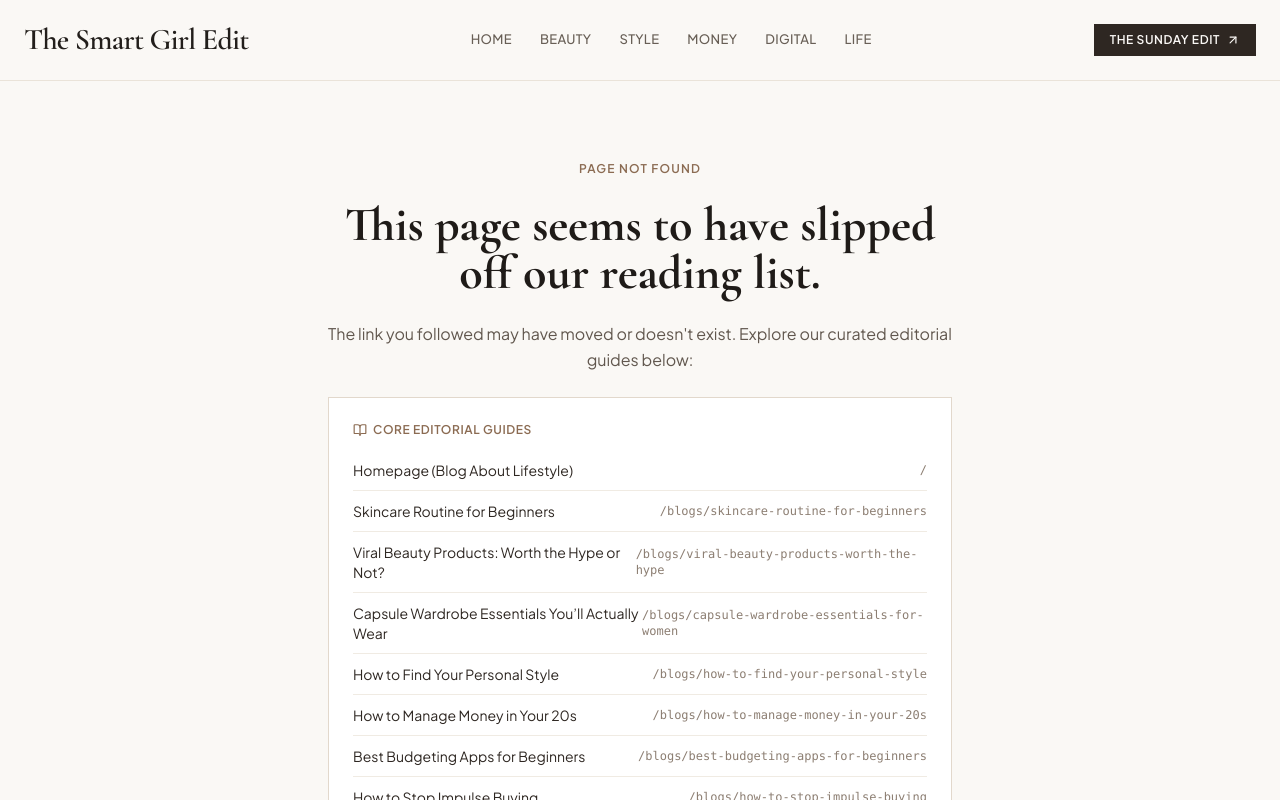
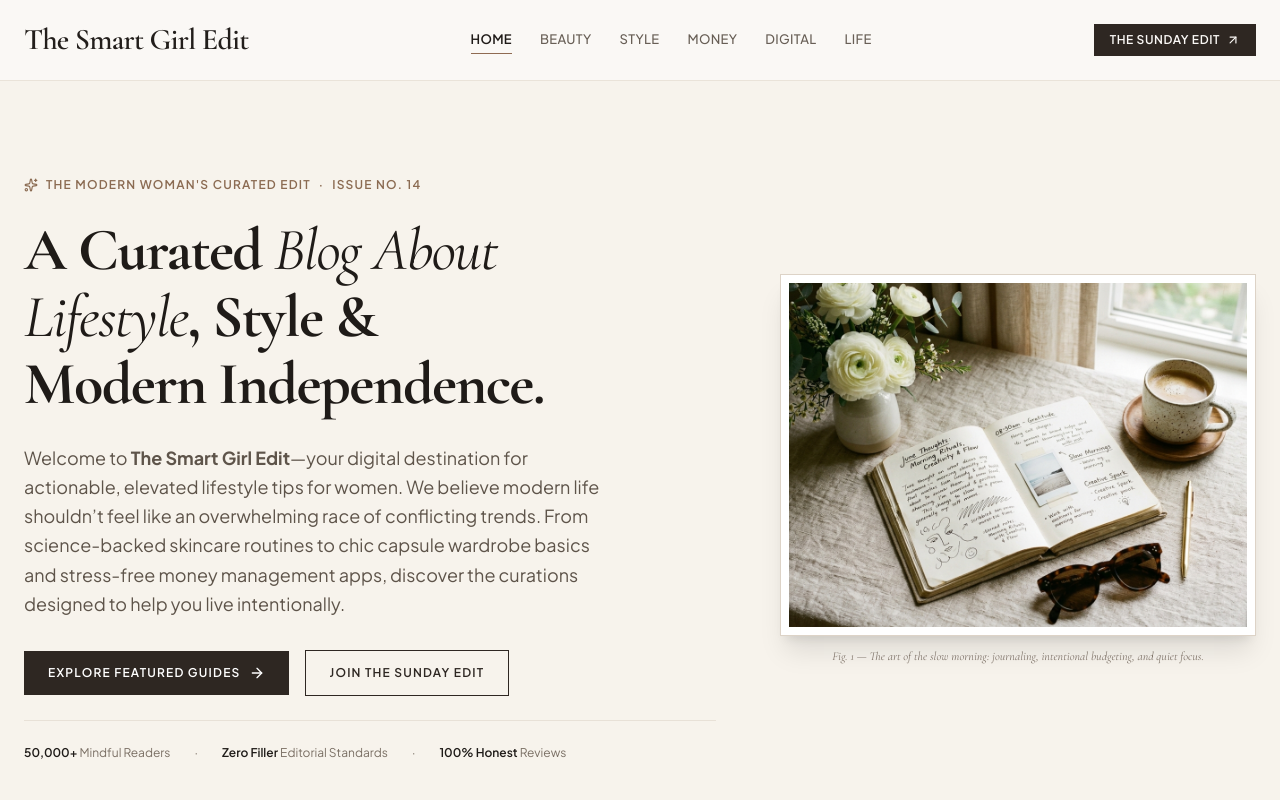
Before and after one commit to NAITRII/the-smart-girl-edit, a React (Vite) app: page /blog-about-lifestyle in a window 1280 px wide. Shown: the top 800 px of the page. Built offline with nearby package versions, Linux system fonts and the light colour scheme.

Commit message:
feat: migrate root URL to /blog-about-lifestyle
Updated application routing to standardize the primary URL path as /blog-about-lifestyle. Implemented automatic redirection from root, updated navigation components, and adjusted SEO canonical tags to improve search indexing.

```diff
--- a/index.html
+++ b/index.html
@@ -12,6 +12,8 @@
     <meta name="twitter:card" content="summary_large_image" />
     <meta name="twitter:title" content="Blog About Lifestyle: Daily Tips | The Smart Girl Edit" />
     <meta name="twitter:description" content="Discover a chic blog about lifestyle for women. Explore simple skincare routines, capsule wardrobes, and mindful money habits. Start reading our curated edit!" />
+    <meta property="og:url" content="https://thesmartgirledit.com/blog-about-lifestyle" />
+    <link rel="canonical" href="https://thesmartgirledit.com/blog-about-lifestyle" />
     <meta name="robots" content="index, follow, max-image-preview:large, max-snippet:-1, max-video-preview:-1" />
     <meta name="google-site-verification" content="JoHIhNU38Pjt2C-P4gKuB1JGtrakIz5hFYb8VdsFI9E" />
     <link rel="icon" type="image/svg+xml" href="/favicon.svg" />
--- a/src/App.tsx
+++ b/src/App.tsx
@@ -10,17 +10,29 @@
 export default function App() {
   const [currentPath, setCurrentPath] = useState<string>(() => {
     if (typeof window !== 'undefined') {
-      return window.location.pathname || '/';
+      const path = window.location.pathname || '/blog-about-lifestyle';
+      return path === '/' ? '/blog-about-lifestyle' : path;
     }
-    return '/';
+    return '/blog-about-lifestyle';
   });
 
   const [newsletterOpen, setNewsletterOpen] = useState(false);
 
+  // If visited via root `/`, seamlessly route to `/blog-about-lifestyle`
+  useEffect(() => {
+    if (typeof window !== 'undefined') {
+      if (window.location.pathname === '/' || window.location.pathname === '') {
+        window.history.replaceState({}, '', '/blog-about-lifestyle');
+        setCurrentPath('/blog-about-lifestyle');
+      }
+    }
+  }, []);
+
   // Sync with browser popstate (Back / Forward buttons)
   useEffect(() => {
     const handlePopState = () => {
-      setCurrentPath(window.location.pathname || '/');
+      const path = window.location.pathname || '/blog-about-lifestyle';
+      setCurrentPath(path === '/' ? '/blog-about-lifestyle' : path);
     };
 
     window.addEventListener('popstate', handlePopState);
@@ -37,10 +49,15 @@
 
   // Route matching
   const renderCurrentView = () => {
-    const cleanPath = (currentPath.split('?')[0] || '/').replace(/\/$/, '') || '/';
+    const cleanPath = (currentPath.split('?')[0] || '/blog-about-lifestyle').replace(/\/$/, '') || '/blog-about-lifestyle';
 
-    // 1. Homepage: `/`
-    if (cleanPath === '/') {
+    // 1. Homepage: `/blog-about-lifestyle` (with aliases for `/`, `/blogs-about-lifestyle`, `/lifestyle-blog`)
+    if (
+      cleanPath === '/blog-about-lifestyle' ||
+      cleanPath === '/' ||
+      cleanPath === '/blogs-about-lifestyle' ||
+      cleanPath === '/lifestyle-blog'
+    ) {
       return (
         <HomePage
           onNavigate={handleNavigate}
--- a/src/components/Footer.tsx
+++ b/src/components/Footer.tsx
@@ -29,9 +29,13 @@
         <div className="grid grid-cols-1 md:grid-cols-12 gap-12 pb-16 border-b border-[#3B342F]">
           {/* Brand & Manifesto */}
           <div className="md:col-span-5 space-y-4">
-            <span className="text-2xl lg:text-3xl font-serif text-[#FAF7F2] font-semibold tracking-tight block">
+            <a
+              href="/blog-about-lifestyle"
+              onClick={(e) => handleLink(e, '/blog-about-lifestyle')}
+              className="text-2xl lg:text-3xl font-serif text-[#FAF7F2] font-semibold tracking-tight block hover:text-[#D8CFB4] transition-colors"
+            >
               The Smart Girl Edit
-            </span>
+            </a>
             <p className="text-sm text-[#A89E93] leading-relaxed max-w-md font-sans">
               The digital destination for ambitious young women navigating beauty rituals,
               capsule style, personal finance, digital trends, and intentional daily living with
@@ -48,6 +52,15 @@
               Curated Edits
             </h4>
             <ul className="space-y-2.5 text-sm text-[#BDB2A5]">
+              <li>
+                <a
+                  href="/blog-about-lifestyle"
+                  onClick={(e) => handleLink(e, '/blog-about-lifestyle')}
+                  className="hover:text-white transition-colors flex items-center gap-1 font-medium text-[#FAF7F2]"
+                >
+                  <span>Blog About Lifestyle (Home)</span>
+                </a>
+              </li>
               <li>
                 <a
                   href="/blogs/skincare-routine-for-beginners"
--- a/src/components/Navbar.tsx
+++ b/src/components/Navbar.tsx
@@ -15,7 +15,7 @@
   const [mobileMenuOpen, setMobileMenuOpen] = useState(false);
 
   const navLinks = [
-    { label: 'Home', path: '/' },
+    { label: 'Home', path: '/blog-about-lifestyle' },
     { label: 'Beauty', path: '/blogs/skincare-routine-for-beginners' },
     { label: 'Style', path: '/blogs/capsule-wardrobe-essentials-for-women' },
     { label: 'Money', path: '/blogs/how-to-manage-money-in-your-20s' },
@@ -35,8 +35,8 @@
       <div className="max-w-7xl mx-auto px-6 h-20 flex items-center justify-between gap-8">
         {/* Zone 1: Brand Wordmark (Single text element in editorial display font) */}
         <a
-          href="/"
-          onClick={(e) => handleLinkClick(e, '/')}
+          href="/blog-about-lifestyle"
+          onClick={(e) => handleLinkClick(e, '/blog-about-lifestyle')}
           className="text-2xl sm:text-3xl font-serif font-semibold tracking-tight text-[#221E1B] hover:text-[#7A5B45] transition-colors whitespace-nowrap shrink-0"
         >
           The Smart Girl Edit
@@ -45,7 +45,10 @@
         {/* Zone 2: 4 Clean Single-Line Nav Links */}
         <nav className="hidden md:flex items-center gap-7 text-[13px] tracking-wide uppercase font-medium text-[#685F56]">
           {navLinks.map((link) => {
-            const isActive = currentPath === link.path;
+            const isActive =
+              link.path === '/blog-about-lifestyle'
+                ? currentPath === '/blog-about-lifestyle' || currentPath === '/'
+                : currentPath === link.path;
             return (
               <a
                 key={link.path}
@@ -90,18 +93,24 @@
       {mobileMenuOpen && (
         <div className="md:hidden bg-[#FAF8F5] border-b border-[#EAE3D9] px-6 py-6 space-y-4">
           <nav className="flex flex-col space-y-3">
-            {navLinks.map((link) => (
+            {navLinks.map((link) => {
+              const isActive =
+                link.path === '/blog-about-lifestyle'
+                  ? currentPath === '/blog-about-lifestyle' || currentPath === '/'
+                  : currentPath === link.path;
+              return (
                 <a
                   key={link.path}
                   href={link.path}
                   onClick={(e) => handleLinkClick(e, link.path)}
                   className={`text-base font-serif py-1 ${
-                  currentPath === link.path ? 'text-[#8F6B52] font-semibold' : 'text-[#3E3832]'
+                    isActive ? 'text-[#8F6B52] font-semibold' : 'text-[#3E3832]'
                   }`}
                 >
                   {link.label}
                 </a>
-            ))}
+              );
+            })}
           </nav>
           <div className="pt-4 border-t border-[#EAE3D9]">
             <button
--- a/src/pages/HomePage.tsx
+++ b/src/pages/HomePage.tsx
@@ -24,7 +24,7 @@
     '@context': 'https://schema.org',
     '@type': 'WebSite',
     name: 'The Smart Girl Edit',
-    url: typeof window !== 'undefined' ? window.location.origin : 'https://thesmartgirledit.com',
+    url: typeof window !== 'undefined' ? `${window.location.origin}/blog-about-lifestyle` : 'https://thesmartgirledit.com/blog-about-lifestyle',
     description:
       'Discover a chic blog about lifestyle for women. Explore simple skincare routines, capsule wardrobes, and mindful money habits. Start reading our curated edit!',
     publisher: {
@@ -81,7 +81,7 @@
       <SEOHead
         title="Blog About Lifestyle: Daily Tips | The Smart Girl Edit"
         description="Discover a chic blog about lifestyle for women. Explore simple skincare routines, capsule wardrobes, and mindful money habits. Start reading our curated edit!"
-        canonicalPath="/"
+        canonicalPath="/blog-about-lifestyle"
         ogType="website"
         image={heroImg}
         jsonLd={[websiteSchema, faqSchema]}
--- a/src/pages/NotFoundPage.tsx
+++ b/src/pages/NotFoundPage.tsx
@@ -34,15 +34,15 @@
         <ul className="divide-y divide-[#F0EBE3] text-sm text-[#2E2722]">
           <li>
             <a
-              href="/"
+              href="/blog-about-lifestyle"
               onClick={(e) => {
                 e.preventDefault();
-                onNavigate('/');
+                onNavigate('/blog-about-lifestyle');
               }}
               className="py-2.5 flex items-center justify-between hover:text-[#8B6B52] transition-colors"
             >
               <span>Homepage (Blog About Lifestyle)</span>
-              <span className="text-xs text-[#8C7E72] font-mono">/</span>
+              <span className="text-xs text-[#8C7E72] font-mono">/blog-about-lifestyle</span>
             </a>
           </li>
           {BLOG_POSTS.map((post) => (
@@ -64,7 +64,7 @@
       </div>
 
       <button
-        onClick={() => onNavigate('/')}
+        onClick={() => onNavigate('/blog-about-lifestyle')}
         className="px-6 py-3 text-xs uppercase tracking-widest font-semibold bg-[#2E2722] text-white hover:bg-[#4A3F37] transition-colors flex items-center gap-2"
       >
         <ArrowLeft className="w-3.5 h-3.5" />
```
Also changed, not shown: src/pages/ArticleDetailPage.tsx (+6 -6 lines), 1 other file (tests, documents, lock files or other folders). Lines whose indentation alone changed are shown as unchanged.
